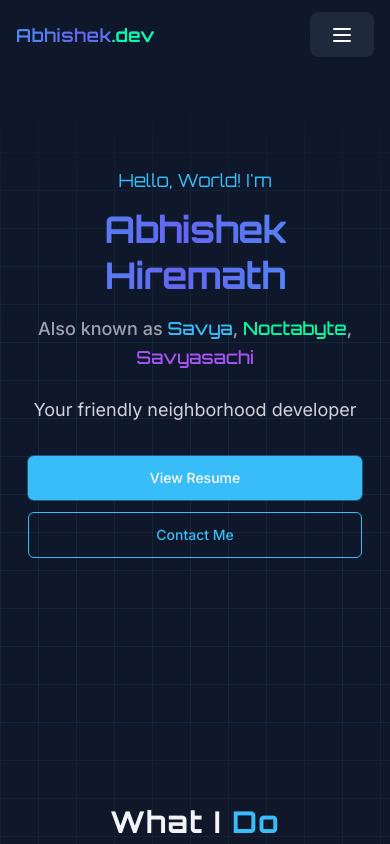
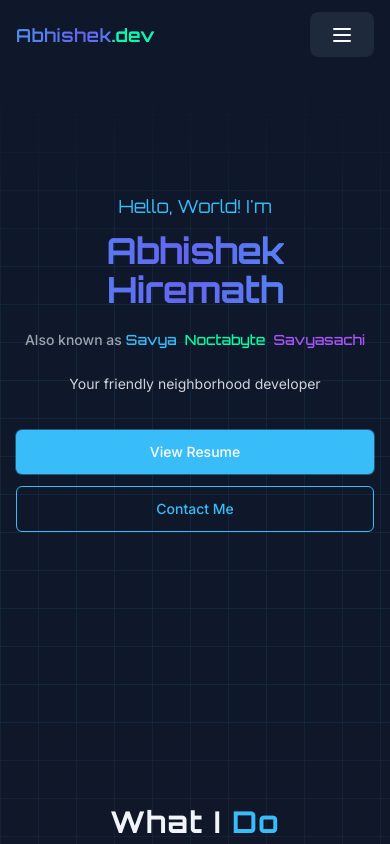
Before and after one commit to Savyasachi-2005/portfolio, a React (Vite) app: page / in a window 390 px wide. Shown: the top 844 px of the page. Built offline with nearby package versions, Linux system fonts and the light colour scheme.

Commit message:
refactor: Enhance layout responsiveness and improve component styling across Hero, Projects, and Skills pages

```diff
--- a/src/components/Hero.tsx
+++ b/src/components/Hero.tsx
@@ -3,10 +3,10 @@ import { Link } from 'react-router-dom';
 
 const Hero = () => {
   return (
-  <section className="relative min-h-[calc(100vh-120px)] sm:min-h-[calc(100vh-140px)] w-full flex items-center justify-center py-10 md:py-16 overflow-hidden px-3 sm:px-6">
+  <section className="relative min-h-[calc(100vh-120px)] sm:min-h-[calc(100vh-140px)] w-full flex items-center py-10 md:py-16 overflow-hidden px-4 sm:px-6 md:px-12">
 
-  <div className="w-full relative z-10 px-4 sm:px-6 md:px-8 lg:px-12">
-        <div className="text-center">
+  <div className="w-full relative z-10">
+        <div className="text-center md:text-left w-full">
           <motion.div
             initial={{ opacity: 0, y: 20 }}
             animate={{ opacity: 1, y: 0 }}
@@ -16,7 +16,7 @@ const Hero = () => {
           </motion.div>
 
           <motion.h1
-            className="gradient-text text-[2.3rem] leading-tight sm:text-5xl md:text-6xl lg:text-7xl font-bold font-orbitron mb-4 tracking-tight"
+            className="gradient-text font-orbitron font-bold mb-5 tracking-tight leading-[1.08] text-4xl sm:text-5xl md:text-7xl text-center md:text-left w-full"
             initial={{ opacity: 0, y: 20 }}
             animate={{ opacity: 1, y: 0 }}
             transition={{ duration: 0.5, delay: 0.1 }}
@@ -30,13 +30,18 @@ const Hero = () => {
             animate={{ opacity: 1, y: 0 }}
             transition={{ duration: 0.5, delay: 0.2 }}
           >
-            <span className="text-gray-400 text-lg md:text-xl font-medium">
-              Also known as <span className="text-cyber-blue font-orbitron">Savya</span>, <span className="text-cyber-neon font-orbitron">Noctabyte</span>, <span className="text-cyber-purple font-orbitron">Savyasachi</span>
+            <span className="text-gray-400 text-sm sm:text-base md:text-xl font-medium block text-center md:text-left w-full">
+              Also known as
+              <span className="inline-flex flex-wrap justify-center md:justify-start gap-x-2 gap-y-1 ml-1">
+                <span className="text-cyber-blue font-orbitron">Savya</span>
+                <span className="text-cyber-neon font-orbitron">Noctabyte</span>
+                <span className="text-cyber-purple font-orbitron">Savyasachi</span>
+              </span>
             </span>
           </motion.div>
 
           <motion.p
-            className="text-lg sm:text-xl md:text-2xl text-gray-300 max-w-xl md:max-w-2xl mx-auto mb-8 px-1"
+            className="text-sm sm:text-base md:text-xl text-gray-300 w-full md:max-w-3xl mx-auto md:mx-0 mb-9 md:mb-10 px-0 text-center md:text-left"
             initial={{ opacity: 0, y: 20 }}
             animate={{ opacity: 1, y: 0 }}
             transition={{ duration: 0.5, delay: 0.3 }}
@@ -45,20 +50,20 @@ const Hero = () => {
           </motion.p>
 
           <motion.div
-            className="flex flex-col sm:flex-row items-center justify-center gap-3 sm:gap-4 max-w-sm sm:max-w-none mx-auto w-full"
+            className="flex flex-col md:flex-row items-stretch md:items-center justify-center md:justify-start gap-3 md:gap-5 w-full text-center md:text-left"
             initial={{ opacity: 0, y: 20 }}
             animate={{ opacity: 1, y: 0 }}
             transition={{ duration: 0.5, delay: 0.4 }}
           >
             <Link
               to="/resume"
-              className="btn-shimmer px-5 py-3 rounded-md bg-cyber-blue hover:bg-cyber-blue/80 text-white font-medium transition-all duration-300 w-full sm:w-auto text-center text-sm sm:text-base shadow-[0_0_0_1px_rgba(56,189,248,0.4)]"
+              className="btn-shimmer px-5 py-3 rounded-md bg-cyber-blue hover:bg-cyber-blue/80 text-white font-medium transition-all duration-300 w-full md:w-auto text-center text-sm sm:text-base shadow-[0_0_0_1px_rgba(56,189,248,0.4)] md:min-w-[170px]"
             >
               View Resume
             </Link>
             <Link
               to="/contact"
-              className="btn-shimmer px-5 py-3 rounded-md bg-transparent border border-cyber-blue text-cyber-blue hover:bg-cyber-blue/10 font-medium transition-all duration-300 w-full sm:w-auto text-center text-sm sm:text-base"
+              className="btn-shimmer px-5 py-3 rounded-md bg-transparent border border-cyber-blue text-cyber-blue hover:bg-cyber-blue/10 font-medium transition-all duration-300 w-full md:w-auto text-center text-sm sm:text-base md:min-w-[170px]"
             >
               Contact Me
             </Link>
--- a/src/index.css
+++ b/src/index.css
@@ -128,6 +128,21 @@ img {
   100% { transform:translate3d(-20px,10px,0) scale(0.95); }
 }
 
+/* Responsive layout helpers */
+.app-container { width:100%; margin:0 auto; padding-left:1rem; padding-right:1rem; }
+@media (min-width:480px){ .app-container{ padding-left:1.25rem; padding-right:1.25rem; } }
+@media (min-width:640px){ .app-container{ max-width:640px; } }
+@media (min-width:768px){ .app-container{ max-width:768px; } }
+@media (min-width:1024px){ .app-container{ max-width:1024px; } }
+@media (min-width:1280px){ .app-container{ max-width:1280px; } }
+@media (min-width:1536px){ .app-container{ max-width:1400px; } }
+
+/* Tiny breakpoint utility (xs) before sm */
+@media (min-width:480px){
+  .xs\:flex-row{ flex-direction:row; }
+  .xs\:grid-cols-2{ grid-template-columns:repeat(2,minmax(0,1fr)); }
+}
+
 /* Specifically for About page images */
 .about-image-quality {
   image-rendering: -webkit-optimize-contrast !important;
--- a/src/pages/Projects.tsx
+++ b/src/pages/Projects.tsx
@@ -95,7 +95,7 @@ const Projects = () => {
           </motion.p>
         </div>
 
-  <div className="grid grid-cols-1 sm:grid-cols-2 lg:grid-cols-3 gap-6 sm:gap-8">
+  <div className="grid grid-cols-1 xs:grid-cols-2 md:grid-cols-2 lg:grid-cols-3 gap-5 sm:gap-6 lg:gap-8">
           {projectsData.map((project, index) => (
             <ProjectCard
               key={project.id}
@@ -109,7 +109,7 @@ const Projects = () => {
 
   {selected && (
           <div
-            className="fixed inset-0 z-50 flex items-center justify-center p-4"
+            className="fixed inset-0 z-50 flex items-center justify-center p-3 sm:p-4"
             aria-modal="true"
             role="dialog"
           >
@@ -118,7 +118,7 @@ const Projects = () => {
               initial={{ opacity: 0, y: 36 }}
               animate={{ opacity: 1, y: 0 }}
               exit={{ opacity: 0, y: 32 }}
-              className="relative w-full max-w-3xl card-base overflow-hidden"
+              className="relative w-full max-w-3xl card-base overflow-hidden max-h-[90vh] flex flex-col"
             >
               <button
                 onClick={closeModal}
@@ -127,7 +127,7 @@ const Projects = () => {
               >
                 ×
               </button>
-              <div className="h-60 relative group bg-black flex items-center justify-center">
+              <div className="h-48 sm:h-56 md:h-60 relative group bg-black flex items-center justify-center">
                 <img src={selected.imageUrl} alt={selected.title} className="max-h-full max-w-full object-contain group-hover:scale-105 transition-transform duration-700" />
                 <div className="pointer-events-none absolute inset-0 bg-gradient-to-b from-black/10 to-black/60" />
                 <div className="absolute bottom-4 left-4 right-4 flex flex-wrap gap-2">
@@ -138,7 +138,7 @@ const Projects = () => {
                   ))}
                 </div>
               </div>
-              <div className="p-6 space-y-4">
+              <div className="p-5 sm:p-6 space-y-4 overflow-y-auto">
                 <h2 className="text-2xl font-semibold font-orbitron text-pro-offwhite tracking-wide">{selected.title}</h2>
                 <p className="text-gray-300 leading-relaxed text-sm md:text-base">{selected.description}</p>
                 <div className="flex flex-wrap gap-3 pt-2">
--- a/src/pages/Skills.tsx
+++ b/src/pages/Skills.tsx
@@ -102,7 +102,7 @@ const Skills = () => {
         ></motion.span>
         <span className="glow-text">{title}</span>
       </motion.h3>
-      <div className="grid grid-cols-2 sm:grid-cols-3 md:grid-cols-4 lg:grid-cols-6 xl:grid-cols-8 gap-4 sm:gap-5 md:gap-6 justify-items-center max-w-7xl mx-auto">
+  <div className="grid grid-cols-2 xs:grid-cols-3 md:grid-cols-4 lg:grid-cols-6 xl:grid-cols-8 gap-3 sm:gap-4 md:gap-5 lg:gap-6 justify-items-center max-w-7xl mx-auto">
         {skills.map((skill, index) => (
           <SkillBadge key={skill.name} skill={skill} index={index} />
         ))}
```
